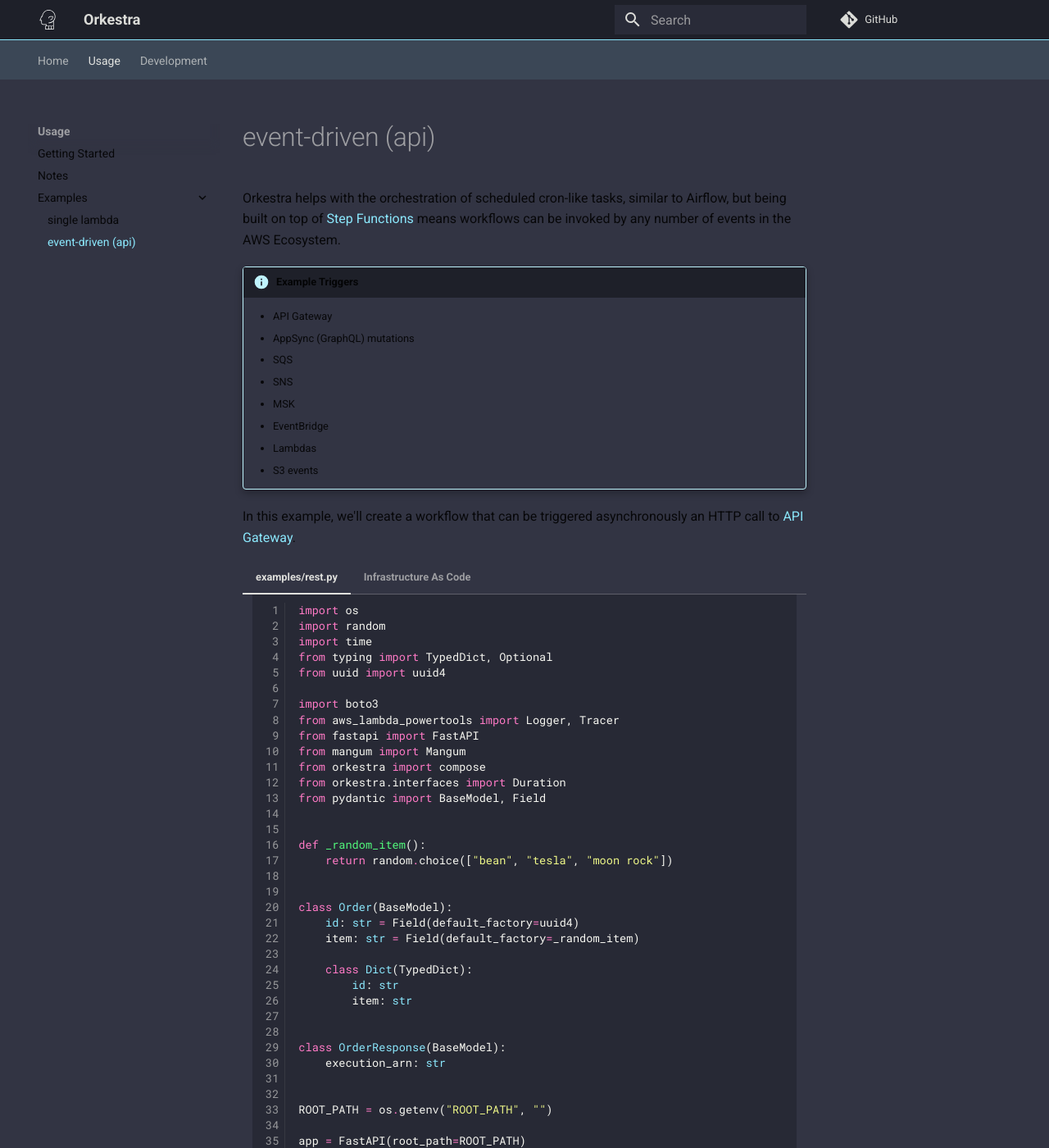
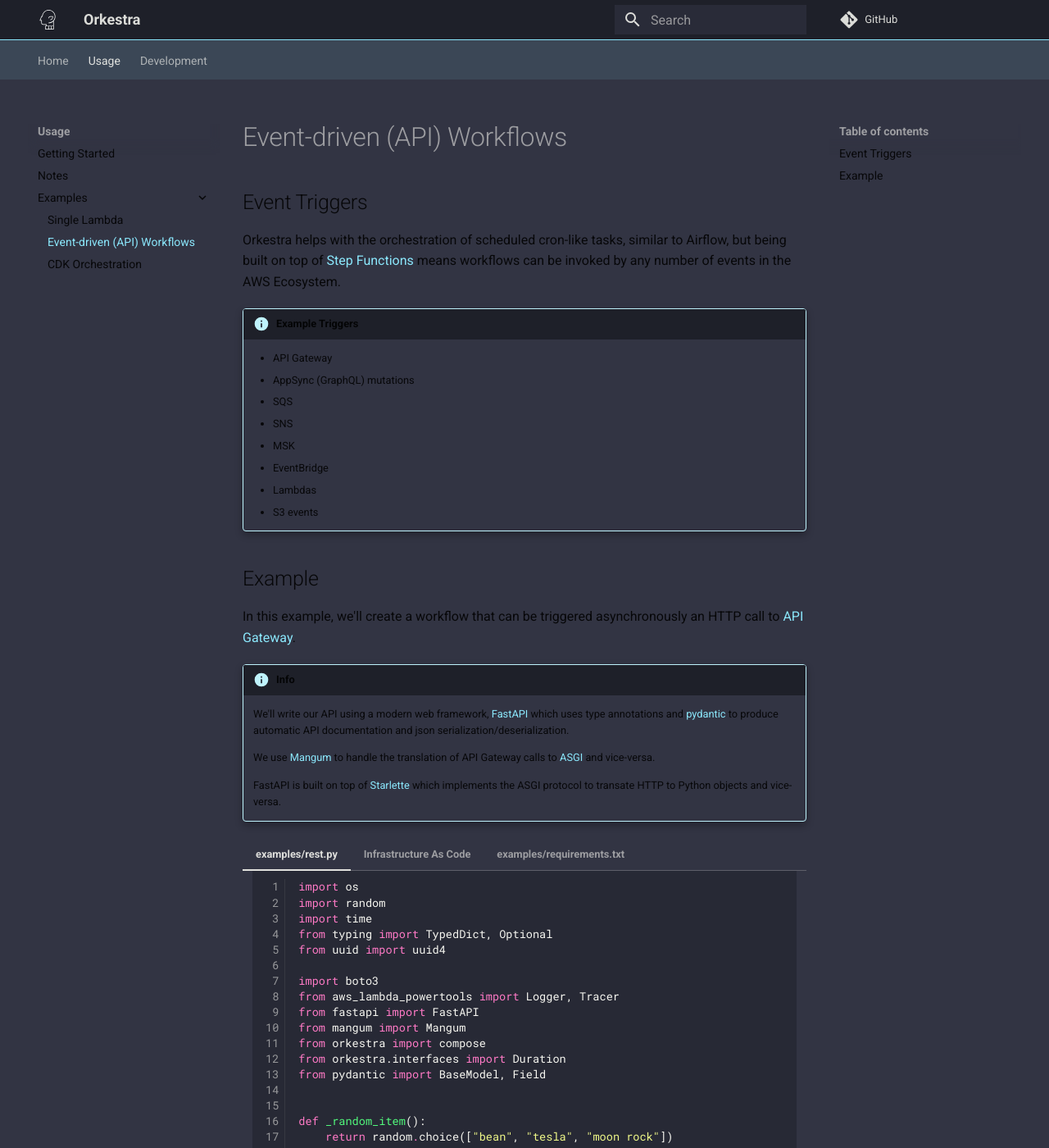
Before and after one commit to knowsuchagency/orkestra, an MkDocs documentation site: the page built from docs/examples/rest.md, in a window 1280 px wide and 1400 px high. Shown: the whole window at 82% size. Built offline with MkDocs 1.6.1 and Material for MkDocs 9.7.7, drawn with Linux system fonts in a browser that asks for light colours; comment, search, counter and statistics services are not loaded.

Commit message:
update docs

````diff
--- a/docs/examples/rest.md
+++ b/docs/examples/rest.md
@@ -1,3 +1,5 @@
+## Event Triggers
+
 Orkestra helps with the orchestration of scheduled cron-like tasks,
 similar to Airflow, but being built on top of [Step Functions](https://aws.amazon.com/step-functions/)
 means workflows can be invoked by any number of events in the AWS Ecosystem.
@@ -13,8 +15,18 @@ means workflows can be invoked by any number of events in the AWS Ecosystem.
     * Lambdas
     * S3 events
 
+## Example
+
 In this example, we'll create a workflow that can be triggered asynchronously an HTTP call to [API Gateway](https://aws.amazon.com/api-gateway/).
 
+!!! info
+
+    We'll write our API using a modern web framework, [FastAPI](https://fastapi.tiangolo.com) which uses type annotations and [pydantic](https://pydantic-docs.helpmanual.io) to produce automatic API
+    documentation and json serialization/deserialization.
+
+    We use [Mangum](https://github.com/jordaneremieff/mangum) to handle the translation of API Gateway calls to [ASGI](https://asgi.readthedocs.io/en/latest/) and vice-versa.
+
+    FastAPI is built on top of [Starlette](https://www.starlette.io) which implements the ASGI protocol to transate HTTP to Python objects and vice-versa.
 
 === "examples/rest.py"
 
@@ -166,3 +178,12 @@ In this example, we'll create a workflow that can be triggered asynchronously an
 
             input_order.schedule(self, state_machine_name="schedule_rest_example")
     ```
+
+=== "examples/requirements.txt"
+
+    ```
+    orkestra[powertools]>=0.4.3
+    fastapi==0.65.1
+    mangum==0.11.0
+    boto3==1.17.18
+    ```
--- a/mkdocs.yml
+++ b/mkdocs.yml
@@ -23,8 +23,9 @@ nav:
     - Getting Started: getting_started.md
     - Notes: notes.md
     - Examples:
-        - single lambda: examples/single_lambda.md
-        - event-driven (api): examples/rest.md
+        - Single Lambda: examples/single_lambda.md
+        - Event-driven (API) Workflows: examples/rest.md
+        - CDK Orchestration: examples/cdk_orchestration.md
   - Development: development.md
 
 
--- a/pyproject.toml
+++ b/pyproject.toml
@@ -9,7 +9,7 @@ keywords = ["orchestration", "aws", "cloud"]
 license = {text = "MIT"}
 name = "orkestra"
 requires-python = ">=3.8"
-version = "0.4.3b2"
+version = "0.4.4"
 readme = "README.md"
 
 [project.urls]
````
Also changed, not shown: docs/examples/cdk_orchestration.md (added, +197 -0 lines).
